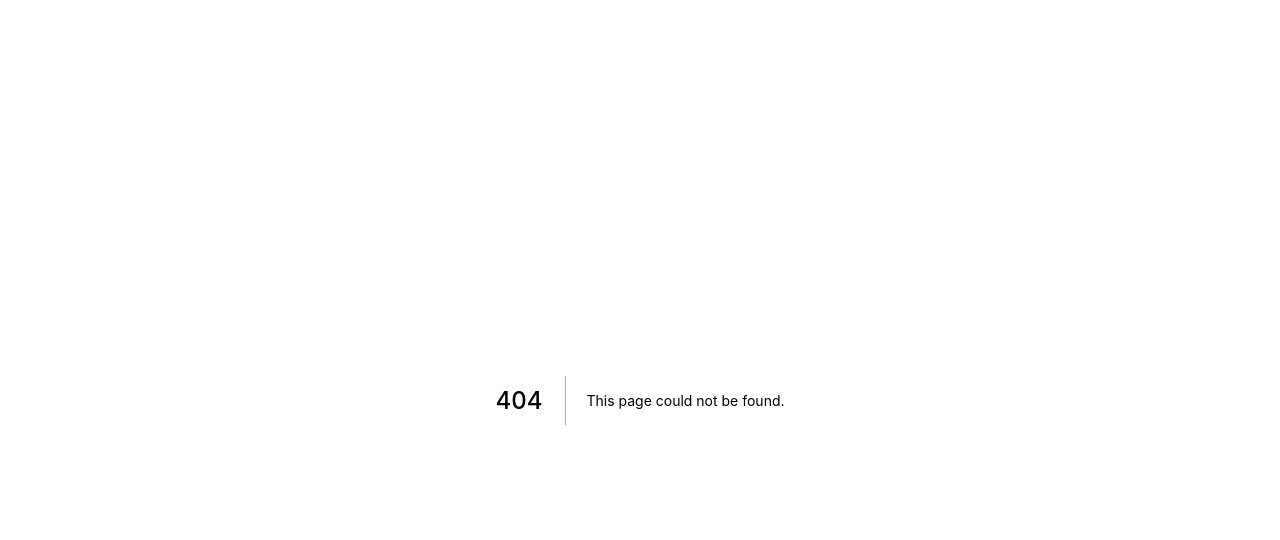
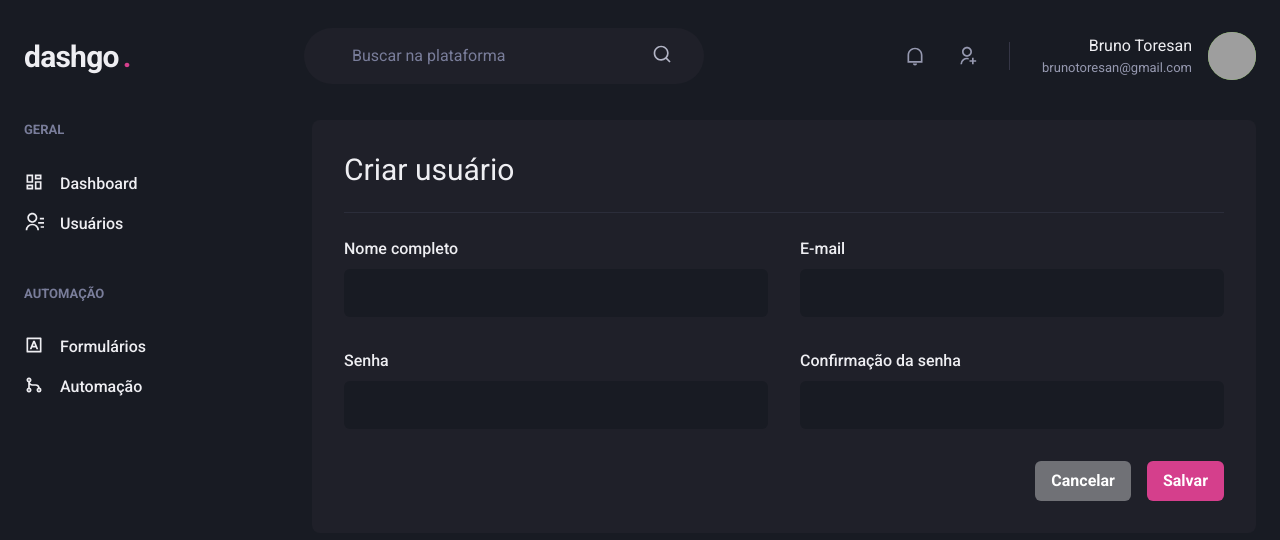
Before and after one commit to brunotoresan/dashgo, a Next.js app: page /users/create in a window 1280 px wide. Before the commit this address had no page. Shown: the top 540 px of the page. Built offline with nearby package versions, Linux system fonts and the light colour scheme; grey boxes are pictures that could not be loaded.

Commit message:
adding create user page

```diff
--- /dev/null
+++ b/src/pages/users/create.tsx
@@ -0,0 +1,41 @@
+import { Box, Divider, Flex, Heading, SimpleGrid, VStack, HStack, Button } from "@chakra-ui/react";
+import { Input } from "../../components/Form/Input";
+import { Header } from "../../components/Header";
+import { Sidebar } from "../../components/Sidebar";
+
+export default function CreateUser() {
+  return (
+    <Box>
+      <Header />
+      <Flex w="100%" my="6" maxWidth={1480} mx="auto" px="6">
+        <Sidebar />
+
+        {/* flex 1 to take as much space as possible */}
+        <Box flex="1" borderRadius={8} bg="gray.800" p="8">
+          <Heading size="lg" fontWeight="normal">Criar usuário</Heading>
+
+          <Divider my="6" borderColor="gray.700" />
+
+          <VStack spacing="8">
+            <SimpleGrid minChildWidth="240px" spacing="8" w="100%">
+              <Input name="name" label="Nome completo" />
+              <Input name="email" type="email" label="E-mail" />
+            </SimpleGrid>
+
+            <SimpleGrid minChildWidth="240px" spacing="8" w="100%">
+              <Input name="password" type="password" label="Senha" />
+              <Input name="password_confirmation" type="password" label="Confirmação da senha" />
+            </SimpleGrid>
+          </VStack>
+
+          <Flex mt="8" justify="flex-end">
+            <HStack spacing="4">
+              <Button colorScheme="whiteAlpha">Cancelar</Button>
+              <Button colorScheme="pink">Salvar</Button>
+            </HStack>
+          </Flex>
+        </Box>
+      </Flex>
+    </Box>
+  )
+}
```
